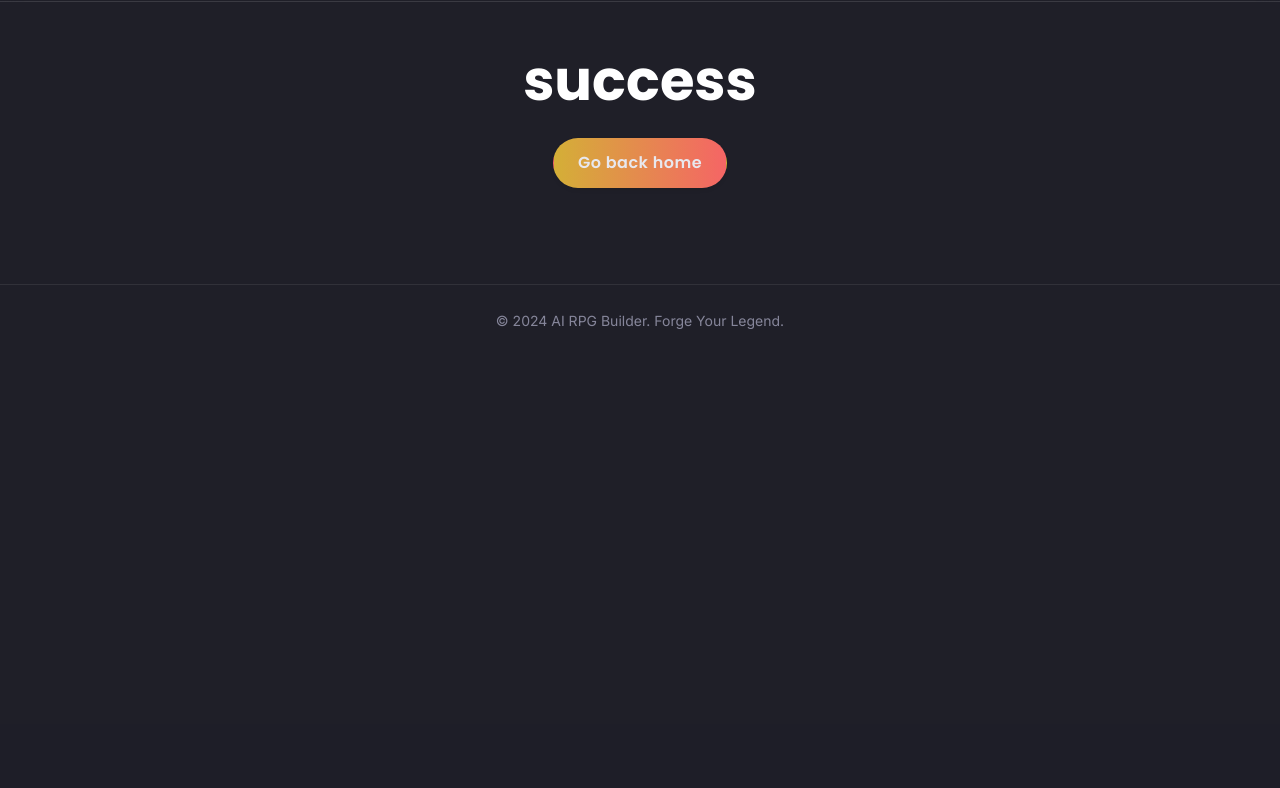
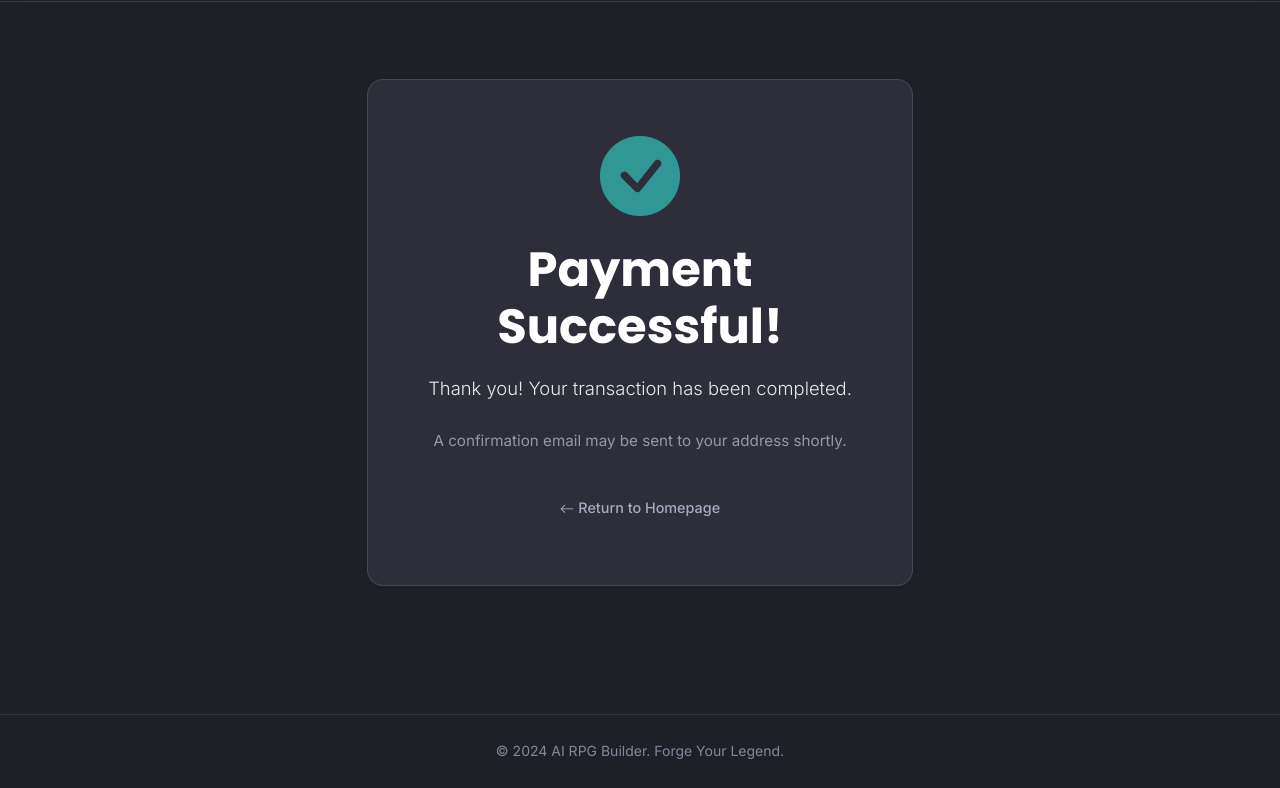
Before and after one commit to gabriel-hurtado/ai_rpg, a FastAPI app: page /api/v1/payment/success in a window 1280 px wide. Shown: the part 76-864 px from the top of the page. Before the commit the page ends 405 px from the top, so only its background shows below. Run offline with FastAPI, Linux system fonts and the light colour scheme; some libraries are stand-ins or nearby versions.

Commit message:
UI improvements

```diff
--- a/main.py
+++ b/main.py
@@ -118,7 +118,7 @@ logger.info(f"Jinja2 templates configured from '{TEMPLATE_DIR}'.")
 
 
 # --- Root Endpoint / Frontend serving ---
-@app.get("/", response_class=HTMLResponse)
+@app.get("/", response_class=HTMLResponse, name="home")
 async def read_root(
     request: Request,
     # Use the optional_user dependency safely, default to None if auth init failed
--- a/static/style.css
+++ b/static/style.css
@@ -666,6 +666,80 @@ body.chat-fullscreen-active #chat-context-controls #modify-context-button {
     color: var(--color-bg-dark) !important;
     border-color: var(--color-primary) !important;
 }
+    /* --- Icon Styling & Animation --- */
+    .status-icon-wrapper {
+        margin-bottom: 1.5rem;
+    }
+    .status-icon {
+        font-size: 5rem;
+        line-height: 1;
+        animation: icon-appear 0.5s ease-out forwards;
+        opacity: 0;
+        transform: scale(0.7);
+    }
+    @keyframes icon-appear {
+        to {
+            opacity: 1;
+            transform: scale(1);
+        }
+    }
 
+    /* --- Card Styling --- */
+    .status-card {
+        /* THESE ARE THE CRUCIAL LINES FOR DARK THEME CARD */
+        background-color: var(--color-bg-light); /* Your dark card background */
+        color: var(--color-text-primary);      /* Your light text for the card */
+        border: 1px solid var(--color-border); /* Your theme's border for cards */
+        /* END CRUCIAL LINES */
 
-/* --- END OF MODAL BUTTON STYLES --- */
+        border-radius: var(--border-radius-lg); /* Or your preferred card radius */
+        /* box-shadow: var(--shadow-md); /* Optional: more pronounced shadow */
+    }
+    .status-card .card-body {
+        padding: 2.5rem;
+    }
+    @media (min-width: 768px) {
+      .status-card .card-body {
+        padding: 3.5rem 3rem;
+      }
+    }
+
+    /* --- Text Styling within Card --- */
+    /* Ensure these colors are applied if not inherited correctly from .status-card color */
+    .status-card h1,
+    .status-card h2,
+    .status-card h3,
+    .status-card h4,
+    .status-card h5,
+    .status-card h6 { /* Includes .display-5 */
+        color: var(--color-text-headings); /* Your theme's heading color */
+    }
+    .status-card p.lead {
+        color: var(--color-text-primary); /* Your theme's primary text color */
+        font-size: 1.15rem;
+        margin-bottom: 1.5rem;
+        font-weight: var(--font-weight-light);
+    }
+    .status-card .text-muted { /* Bootstrap's .text-muted might override, so be specific */
+        color: var(--color-text-secondary) !important; /* Use !important if needed to override Bootstrap's default .text-muted if it's still too light/dark */
+        font-size: 0.95rem;
+    }
+
+    /* --- Navigation Link Styling --- */
+    .status-navigation-link a {
+        color: var(--color-text-secondary); /* Initial color for the link */
+        text-decoration: none;
+        font-weight: var(--font-weight-medium);
+        font-size: 0.9rem;
+        padding: 0.5rem 1rem;
+        border-radius: var(--border-radius-sm);
+        transition: background-color 0.2s ease, color 0.2s ease;
+        display: inline-block;
+    }
+    .status-navigation-link a:hover {
+        color: var(--color-text-primary);
+        background-color: var(--color-bg-lighter); /* Your theme's lighter bg for hover */
+    }
+    .status-navigation-link a i {
+        vertical-align: -0.1em;
+    }
--- a/static/ui.js
+++ b/static/ui.js
@@ -71,6 +71,17 @@ export function showConfirmationModal(
       confirmButton.textContent = confirmButtonText;
       cancelButton.textContent = cancelButtonText;
 
+
+      if (cancelButtonText && cancelButtonText.trim() !== '') {
+        cancelButton.textContent = cancelButtonText;
+        cancelButton.style.display = ''; // Ensure it's visible
+        modalElement.querySelector('.modal-footer').style.justifyContent = 'space-between';
+    } else {
+        cancelButton.textContent = '';
+        cancelButton.style.display = 'none'; // Hide the cancel button
+        modalElement.querySelector('.modal-footer').style.justifyContent = 'flex-end';
+    }
+
       // --- Apply CSS Classes for Buttons ---
       let confirmClasses = 'btn custom-btn'; // Base classes
       if (confirmButtonType === 'danger') {
@@ -85,17 +96,20 @@ export function showConfirmationModal(
       }
       confirmButton.className = confirmClasses;
 
-      let cancelClasses = 'btn custom-btn'; // Base classes
-      if (cancelButtonType === 'outline-themed') {
-          cancelClasses += ' custom-btn-outline-themed';
-      } else if (cancelButtonType === 'secondary') {
-          // Assuming you might have .custom-btn-secondary or rely on Bootstrap's .btn-secondary themed by your CSS
-          cancelClasses += ' custom-btn-secondary'; // Or just 'btn-secondary' if .custom-btn-secondary isn't a defined variant
-      } else if (cancelButtonType) {
-          cancelClasses += ` btn-${cancelButtonType}`;
+      // --- CORRECTED CANCEL BUTTON CLASS LOGIC ---
+      if (cancelButton.style.display !== 'none') { // Only build and apply class if it's visible
+          let currentCancelClasses = 'btn custom-btn'; // Start with base classes for the cancel button
+
+          if (cancelButtonType === 'outline-themed') {
+              currentCancelClasses += ' custom-btn-outline-themed';
+          } else if (cancelButtonType === 'secondary') {
+              currentCancelClasses += ' custom-btn-secondary';
+          } else if (cancelButtonType) { // For other standard bootstrap types
+              currentCancelClasses += ` btn-${cancelButtonType}`;
+          }
+          cancelButton.className = currentCancelClasses; // Apply the fully constructed class string
       }
-      cancelButton.className = cancelClasses;
-
+      // --- END CORRECTED CANCEL BUTTON CLASS LOGIC ---
 
       // Get or create a Bootstrap modal instance
       const bsModal = bootstrap.Modal.getOrCreateInstance(modalElement);
--- a/templates/payment_status.html
+++ b/templates/payment_status.html
@@ -1,14 +1,79 @@
 <!-- templates/payment_status.html -->
 {% extends "base.html" %}
 
-{% block title %}{{ status }} - Payment Status{% endblock %}
+{% block title %}
+  {% if status == "success" %}
+    Payment Successful!
+  {% elif status == "cancel" %}
+    Payment Cancelled
+  {% else %}
+    {{ status | capitalize | default("Payment Status") }}
+  {% endif %}
+{% endblock %}
+
 
 {% block content %}
-  <section class="text-center py-5">
-    <div class="container">
-      <h1 class="display-4 mb-4">{{ status }}</h1>
-      <p class="lead mb-4">{{ message }}</p>
-      <a href="/" class="btn custom-btn custom-btn-primary">Go back home</a>
+<section class="py-5 d-flex align-items-center" style="min-height: calc(100vh - 133px);"> {# Adjust 133px based on your header + footer height #}
+  <div class="container">
+    <div class="row justify-content-center">
+      <div class="col-md-8 col-lg-7 col-xl-6">
+        <div class="card shadow-sm status-card">
+          <div class="card-body text-center">
+
+            {% if status == "success" %}
+              <div class="status-icon-wrapper">
+                <i class="bi bi-check-circle-fill text-success status-icon"></i>
+              </div>
+              <h1 class="display-5 fw-bold mb-3">Payment Successful!</h1>
+              <p class="lead mb-4">
+                Thank you! Your transaction has been completed.
+              </p>
+              {% if message %}<p class="mb-4">{{ message }}</p>{% endif %}
+              <p class="text-muted mb-4">
+                A confirmation email may be sent to your address shortly.
+              </p>
+              <div class="mt-4 pt-2 status-navigation-link">
+                <a href="{{ request.url_for('home') }}">
+                  <i class="bi bi-arrow-left me-1"></i>Return to Homepage
+                </a>
+              </div>
+
+            {% elif status == "cancel" %}
+              <div class="status-icon-wrapper">
+                <i class="bi bi-slash-circle-fill text-warning status-icon"></i>
+              </div>
+              <h1 class="display-5 fw-bold mb-3">Payment Cancelled</h1>
+              <p class="lead mb-4">
+                Your payment process was cancelled as requested.
+              </p>
+              {% if message %}<p class="mb-4">{{ message }}</p>
+              {% else %}
+                <p class="text-muted mb-4">No charge was made to your account.</p>
+              {% endif %}
+              <div class="mt-4 pt-2 status-navigation-link">
+                <a href="{{ request.url_for('home') }}">
+                  <i class="bi bi-arrow-left me-1"></i>Return to Homepage
+                </a>
+              </div>
+
+            {% else %} {# Fallback for errors / other statuses #}
+              <div class="status-icon-wrapper">
+                <i class="bi bi-x-octagon-fill text-danger status-icon"></i>
+              </div>
+              <h1 class="display-5 fw-bold mb-3">{{ status | capitalize | default("Payment Issue") }}</h1>
+              {% if message %}<p class="lead mb-4">{{ message }}</p>
+              {% else %}
+                <p class="lead mb-4">We encountered an issue processing your payment.</p>
+              {% endif %}
+              <p class="text-muted mb-4">
+                Please try again or contact support if the problem persists.
+              </p>
+            {% endif %}
+
+          </div>
+        </div>
+      </div>
     </div>
-  </section>
+  </div>
+</section>
 {% endblock %}
```
